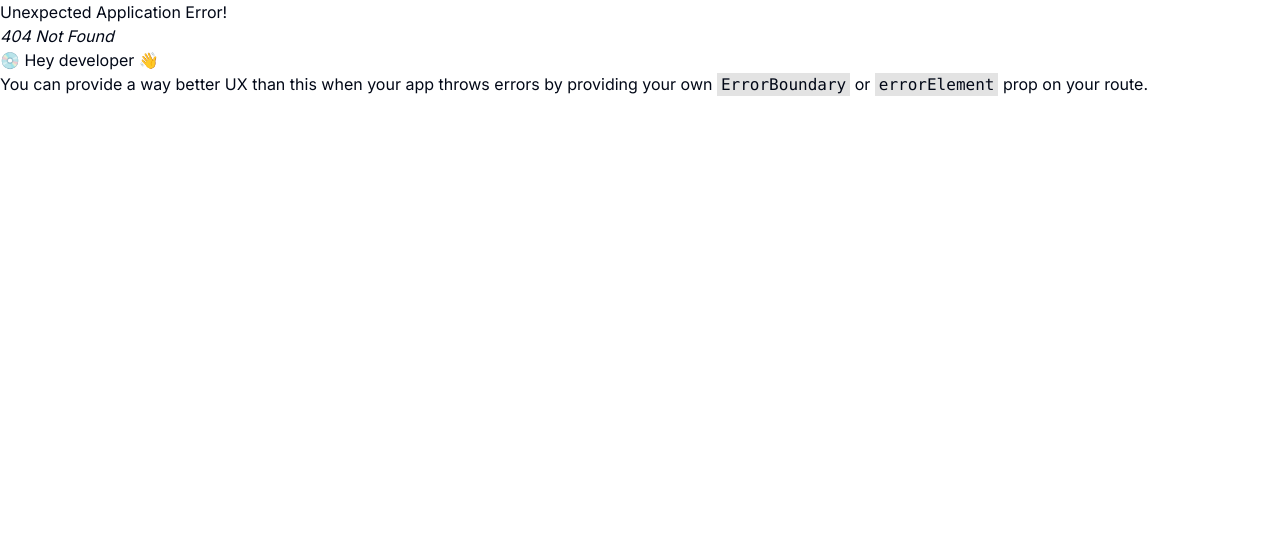
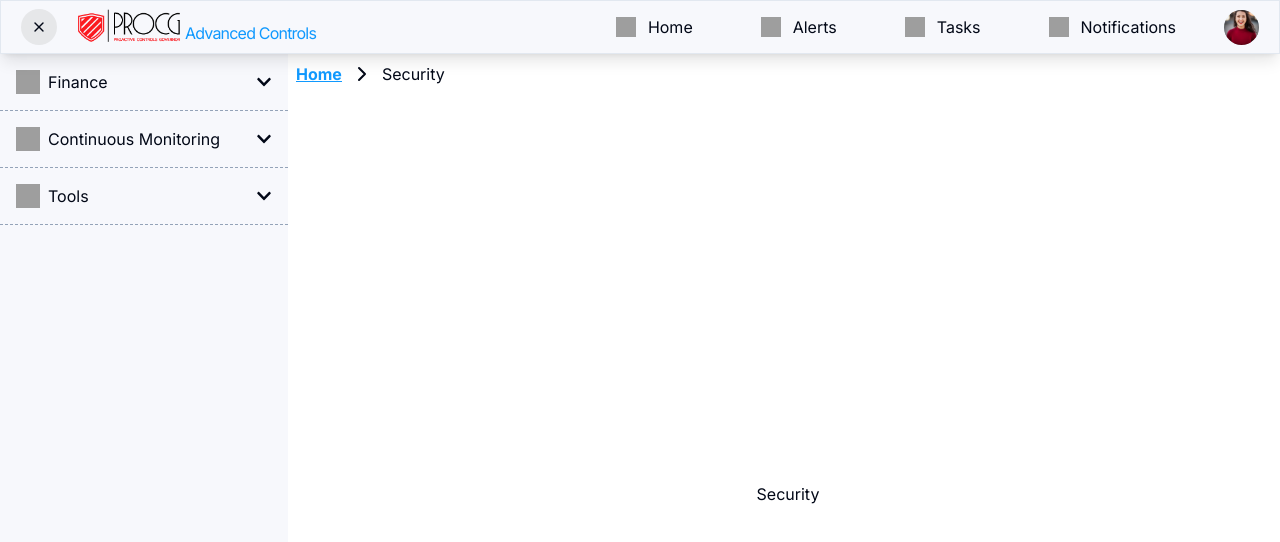
Before and after one commit to nepolionchakma/procg_poc_client, a React (Vite) app: page /security in a window 1280 px wide. Before the commit this address had no page. Shown: the top 542 px of the page. Built offline with nearby package versions, Linux system fonts and the light colour scheme; grey boxes are pictures that could not be loaded.

Commit message:
add profile active and route

```diff
--- a/src/Nav/Navs.json
+++ b/src/Nav/Navs.json
@@ -88,22 +88,26 @@
     {
       "id": 0,
       "name": "Profile",
-      "icon": "fa-user"
+      "icon": "fa-user",
+      "link": "/profile"
     },
     {
       "id": 1,
       "name": "Security",
-      "icon": "fa-shield-halved"
+      "icon": "fa-shield-halved",
+      "link": "/security"
     },
     {
       "id": 2,
       "name": "Settings",
-      "icon": "fa-gear"
+      "icon": "fa-gear",
+      "link": "/settings"
     },
     {
       "id": 3,
       "name": "Logout",
-      "icon": "fa-right-from-bracket"
+      "icon": "fa-right-from-bracket",
+      "link": "#"
     }
   ]
 }
--- a/src/Nav/TopNavBar.tsx
+++ b/src/Nav/TopNavBar.tsx
@@ -1,4 +1,4 @@
-import { Link, NavLink } from "react-router-dom";
+import { Link, NavLink, useLocation } from "react-router-dom";
 import Logo from "../../public/Top_Nav_Icon/logo.png";
 import Profilea from "../../public/Top_Nav_Icon/Profile.svg";
 import { FiMenu, FiX } from "react-icons/fi";
@@ -17,6 +17,7 @@ interface IProfile {
   id: number;
   name: string;
   icon: React.ImgHTMLAttributes<HTMLImageElement> | string | React.ReactNode;
+  link: string;
 }
 
 const TopNavBar: React.FC = () => {
@@ -24,6 +25,8 @@ const TopNavBar: React.FC = () => {
   const [isOpenProfile, setIsOpenProfile] = useState<boolean>(false);
   const navs: INav[] = TopNav;
   const profile: IProfile[] = Profile;
+  const location = useLocation();
+  const path = location.pathname;
 
   useEffect(() => {
     function stringToBoolean(value: string | null): boolean {
@@ -103,15 +106,18 @@ const TopNavBar: React.FC = () => {
             <div className="border-l-[15px] border-l-transparent border-b-[25px] border-b-menu_active border-r-[15px] border-r-transparent absolute right-3 -top-4 duration-500 transition-transform" />
 
             {profile.map((p) => (
-              <div
+              <NavLink
+                to={p.link}
                 key={p.id}
-                className="flex gap-3 p-3 hover:bg-menu_collapse border cursor-pointer rounded-xl"
+                className={`${
+                  path === p.link && "text-red-500"
+                } flex gap-3 p-3 hover:bg-menu_collapse border cursor-pointer rounded-xl`}
               >
                 <div>
                   <i className={`fa-solid ${p.icon}`}></i>
                 </div>
                 <span>{p.name}</span>
-              </div>
+              </NavLink>
             ))}
           </div>
         )}
--- /dev/null
+++ b/src/Pages/Top/Profile.tsx
@@ -0,0 +1,8 @@
+const Profile = () => {
+  return (
+    <div className="w-full h-full flex items-center justify-center ">
+      Profile
+    </div>
+  );
+};
+export default Profile;
--- /dev/null
+++ b/src/Pages/Top/Security.tsx
@@ -0,0 +1,8 @@
+const Security = () => {
+  return (
+    <div className="w-full h-full flex items-center justify-center ">
+      Security
+    </div>
+  );
+};
+export default Security;
--- /dev/null
+++ b/src/Pages/Top/Settings.tsx
@@ -0,0 +1,8 @@
+const Settings = () => {
+  return (
+    <div className="w-full h-full flex items-center justify-center ">
+      Settings
+    </div>
+  );
+};
+export default Settings;
--- a/src/components/SideBar/SideMenu.tsx
+++ b/src/components/SideBar/SideMenu.tsx
@@ -17,7 +17,7 @@ interface NavGroupProps {
   toggleGroup: (groupId: number) => void;
   activeGroup: number | null;
   subMenuActiveValue: string;
-  path:string;
+  path: string;
 }
 const SideMenu: React.FC<NavGroupProps> = ({
   id,
@@ -36,7 +36,7 @@ const SideMenu: React.FC<NavGroupProps> = ({
       <div
         onClick={() => toggleGroup(id)}
         className={`border-b border-slate-400 border-dashed relative cursor-pointer duration-300 ${
-          subMenuActiveValue === label ? "bg-menu_active" : " bg-slate-50"
+          subMenuActiveValue === label && "bg-menu_active"
         }`}
       >
         <span
@@ -45,6 +45,7 @@ const SideMenu: React.FC<NavGroupProps> = ({
           }`}
         />
         <div
+          // Open menu color
           className={`flex gap-2 items-center justify-between p-4 ${
             isOpen && "bg-slate-200"
           }`}
@@ -83,7 +84,8 @@ const SideMenu: React.FC<NavGroupProps> = ({
                   key={item.id}
                   {...item}
                   collapsed={collapsed}
-                  path={path} />
+                  path={path}
+                />
               ))}
             </div>
             {/* ractangle */}
--- a/src/components/SideBar/SideSubMenu.tsx
+++ b/src/components/SideBar/SideSubMenu.tsx
@@ -16,10 +16,15 @@ const SideSubMenu: React.FC<NavItemProps> = ({
   collapsed,
   path,
 }) => {
+  const handleStopPropagation = (e: React.MouseEvent) => {
+    if (!collapsed) {
+      e.stopPropagation();
+    }
+  };
   return (
     // hover submenu item
     <li
-      onClick={(e) => e.stopPropagation()}
+      onClick={handleStopPropagation}
       className={`p-1 transition-all duration-300 border border-slate-50 rounded-xl  ${
         collapsed
           ? "flex items-center w-[310px] hover:bg-slate-50 "
```
Also changed, not shown: src/App.tsx (+15 -0 lines).
